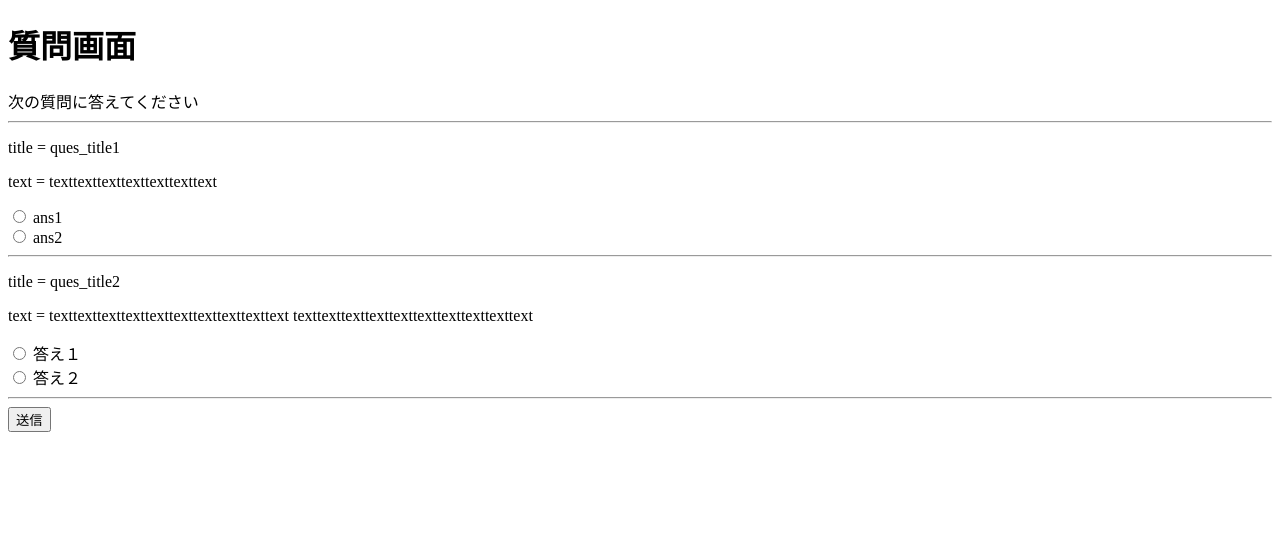
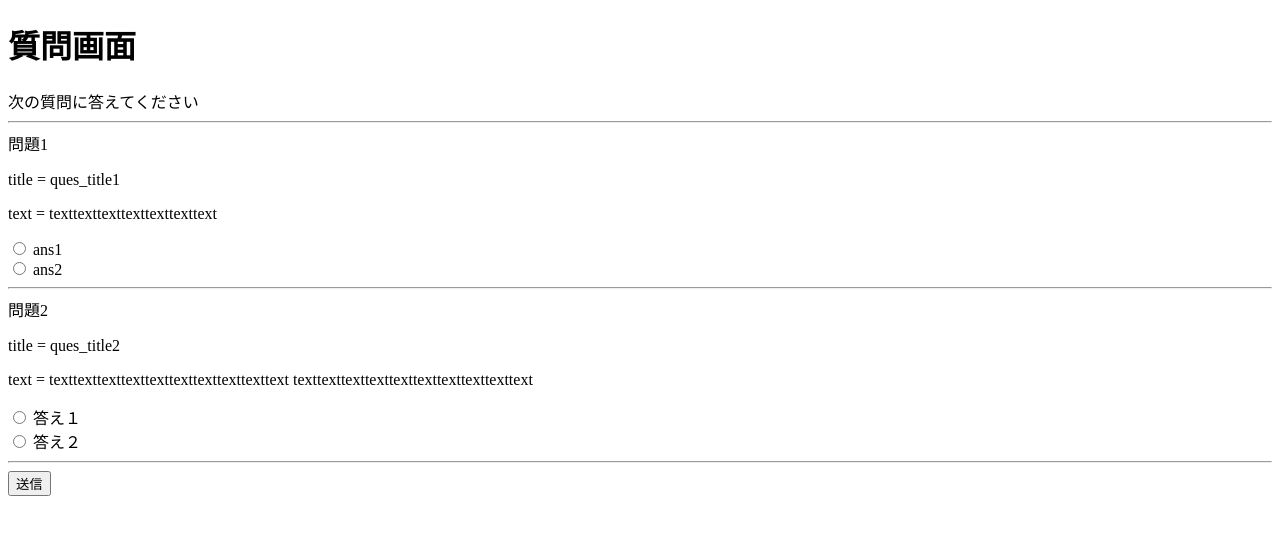
Before and after one commit to MuslePainBrothers/CymaticScanApp, a Django app: page /question/ in a window 1280 px wide. Shown: the top 535 px of the page. Run offline with Django 3.2, Linux system fonts and the light colour scheme; data comes from the database, SQL or seed files in the repository.

Commit message:
[refact]行を整列させた

```diff
--- a/CymaticScanApp/general/templates/question.html
+++ b/CymaticScanApp/general/templates/question.html
@@ -15,16 +15,16 @@
     {% for question in latest_question_list %}
         {% csrf_token %}
 
+        問題{{ forloop.counter }}
+
         {% with forloop.counter as count %}
             <p>title = {{ question.title }}</p>
             <p>text = {{ question.question_text }}</p>
 
             <!--答え-->
             {% for answer in question.answer_set.all %}
-            <input type="radio" name="answer{{count}}" id="answer{{ forloop.counter }}" value="{{ answer.id }}"/>
-            <label for="answer{{ forloop.counter }}">
+                <input type="radio" name="answer{{ count }}" id="answer{{ forloop.counter }}" value="{{ answer.id }}"/>
                 {{ answer.answer_text }}
-            </label>
                 <br>
             {% endfor %}
 
```
Lines whose indentation alone changed are shown as unchanged.
